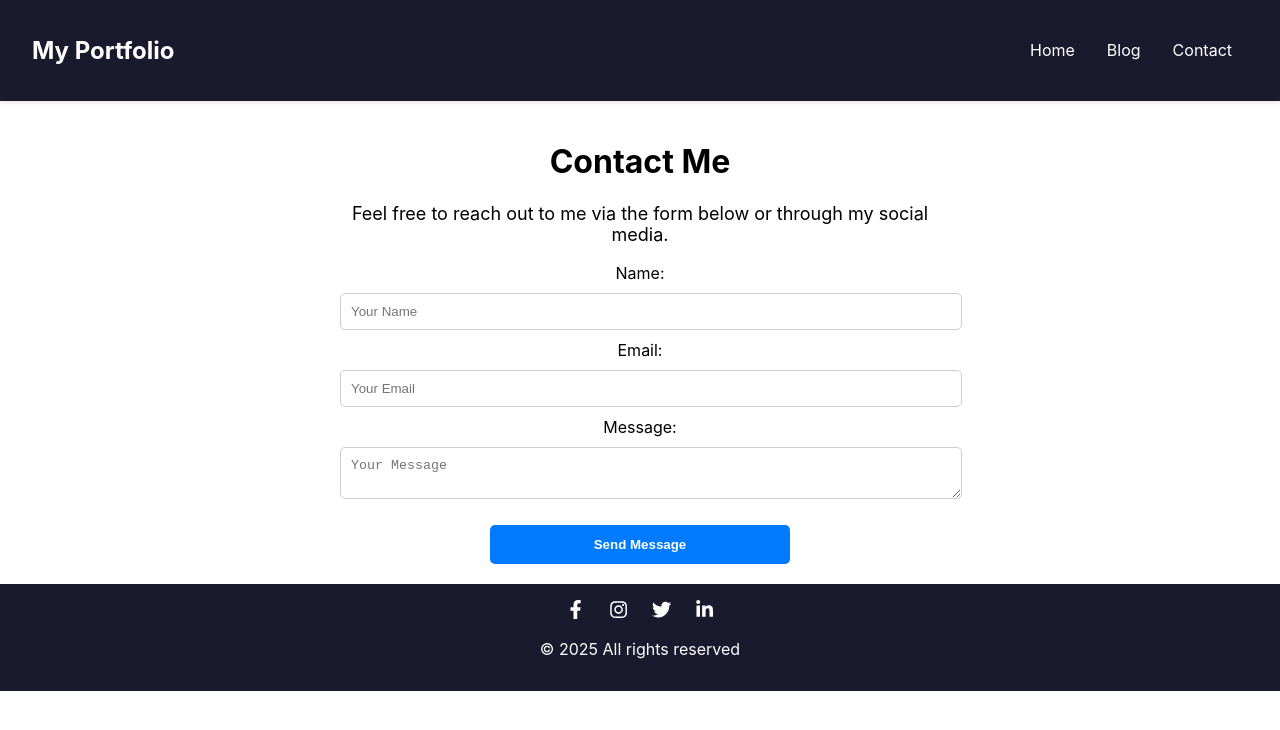
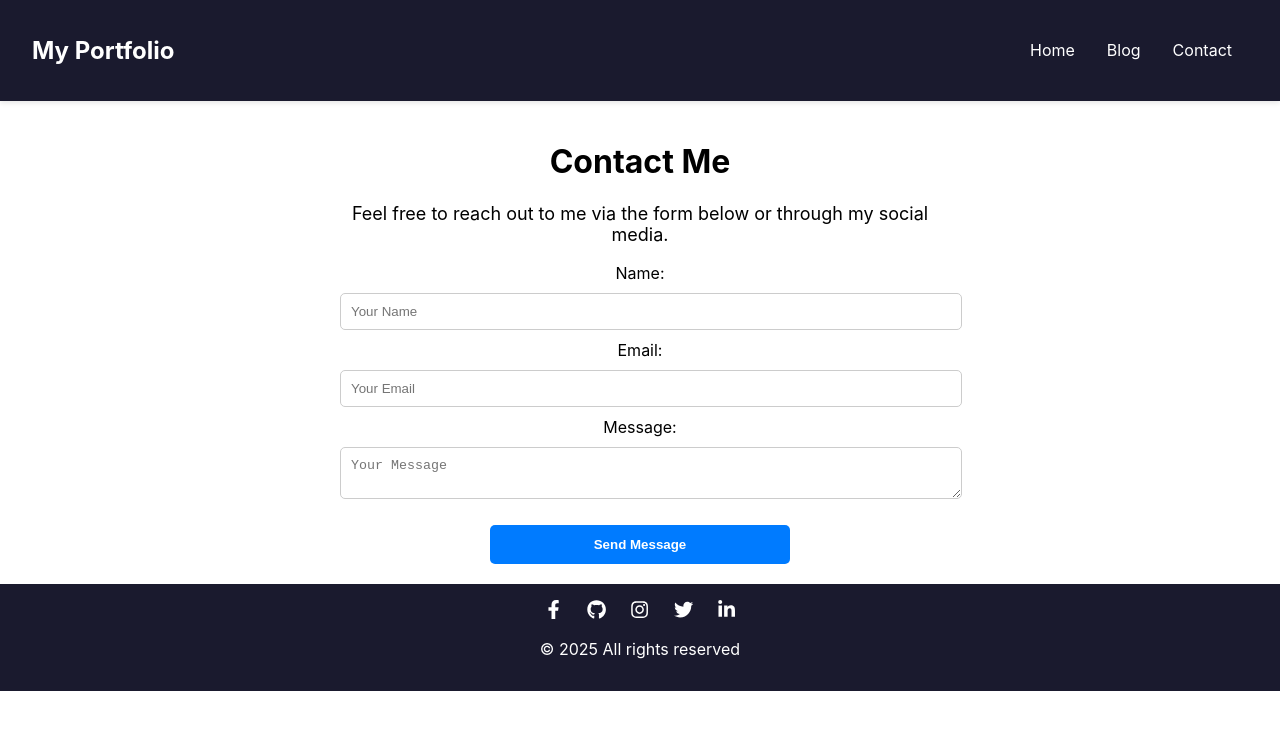
Before and after one commit to BabyLucyJoan/my-portfolio, a React (Create React App) app: page /contact in a window 1280 px wide. Shown: the top 730 px of the page. Built offline with nearby package versions, Linux system fonts and the light colour scheme.

Commit message:
Added Github to my Socials

```diff
--- a/src/Components/Footer.js
+++ b/src/Components/Footer.js
@@ -29,6 +29,7 @@ import {
   FaInstagram,
   FaTwitter,
   FaLinkedinIn,
+  FaGithub,
 } from "react-icons/fa";
 import styles from "./Footer.module.css";
 
@@ -42,6 +43,13 @@ function Footer() {
           rel="noreferrer"
         >
           <FaFacebookF className={styles.icon} />
+        </a>
+        <a
+          href="https://github.com/BabyLucyJoan"
+          target="_blank"
+          rel="noreferrer"
+        >
+          <FaGithub className={styles.icon} />
         </a>
 
         <a
```
